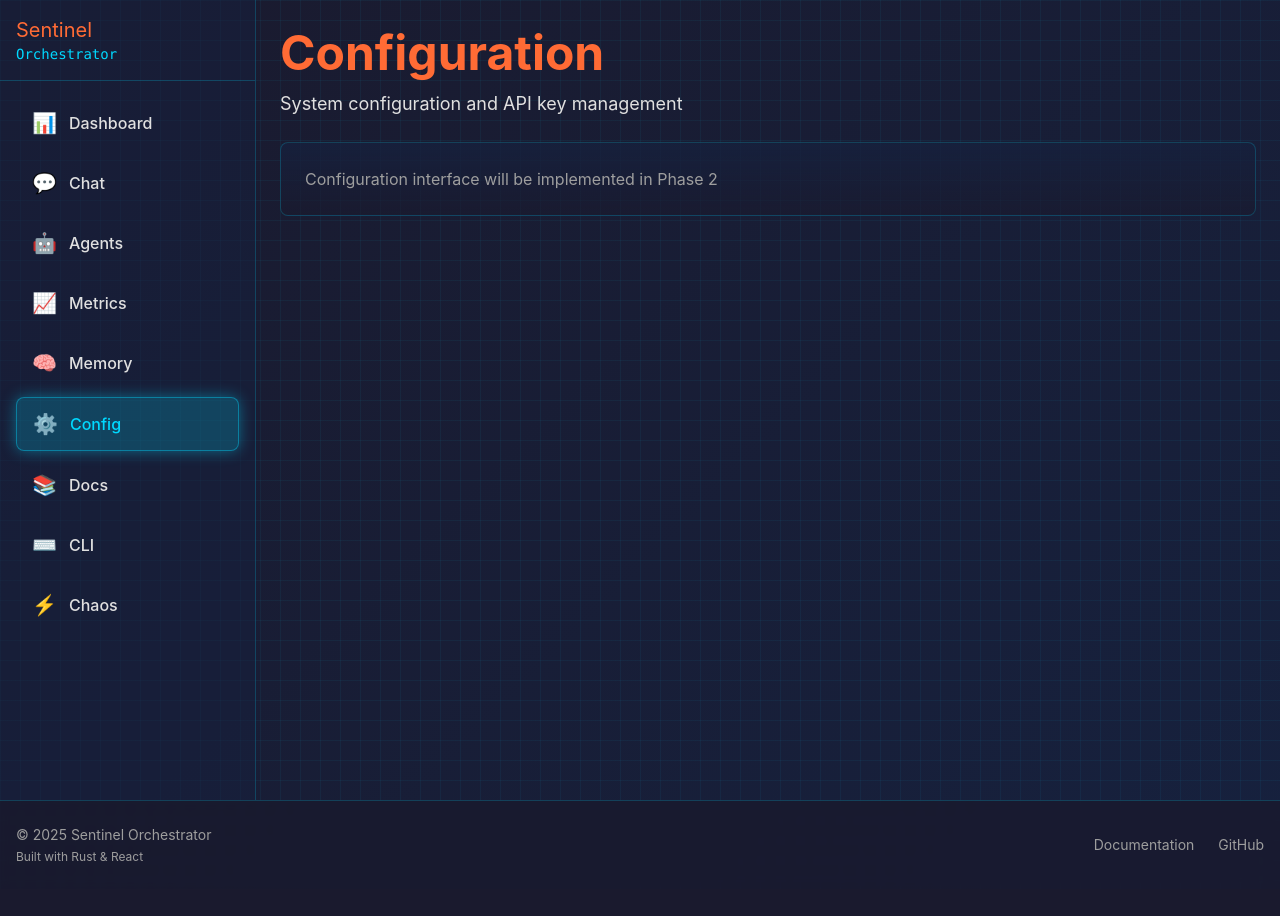
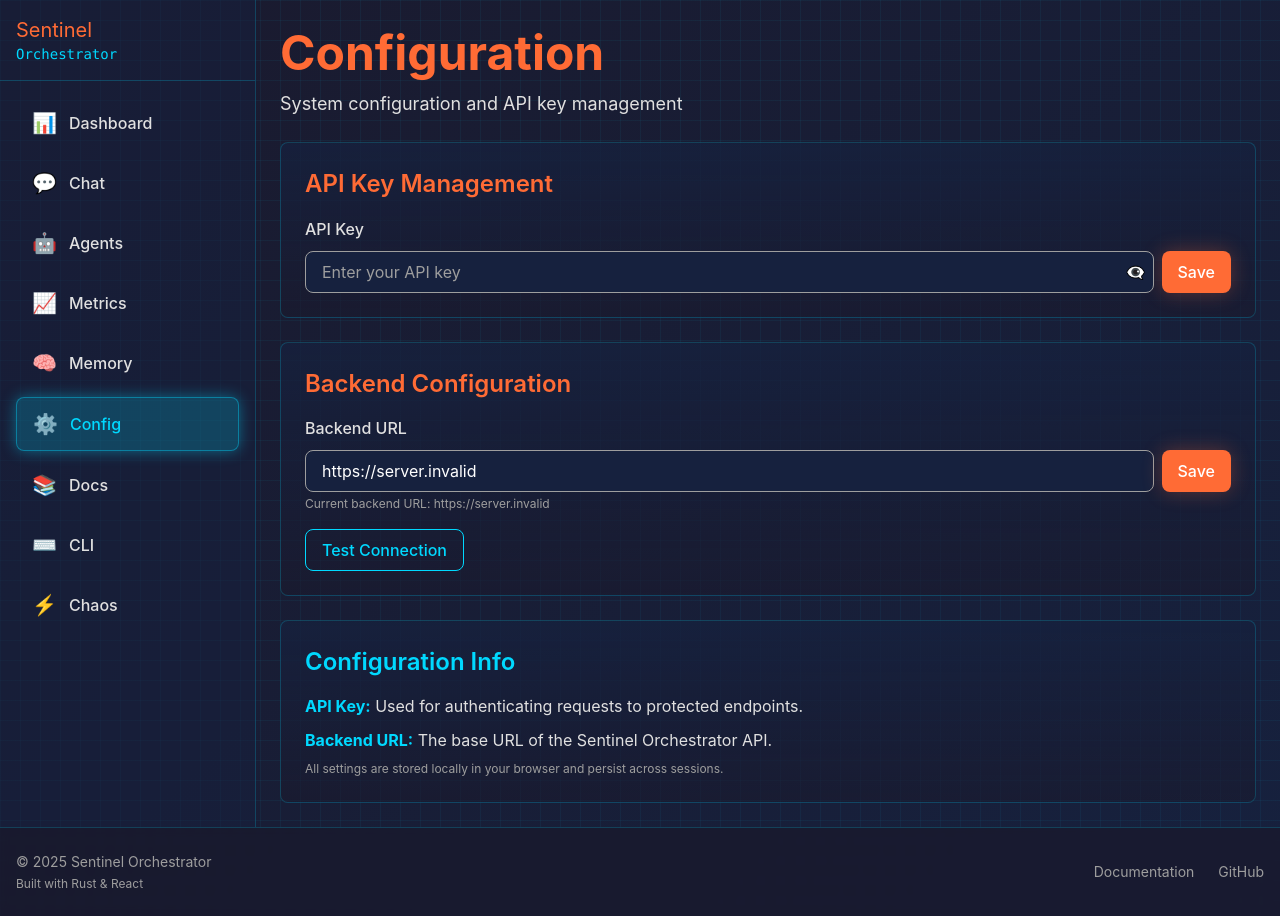
Before and after one commit to metacogna-lab/sentinel-orchestrator-rs, a React (Vite) app in the folder frontend/: page /config in a window 1280 px wide. Before the commit the page ends 889 px from the top, so only its background shows below. Built offline with nearby package versions, Linux system fonts and the light colour scheme; no server answers.

Commit message:
feat(frontend): Item 3 - Implement Config view with API key and backend URL management

```diff
--- a/frontend/src/views/Config.tsx
+++ b/frontend/src/views/Config.tsx
@@ -1,9 +1,140 @@
 /**
  * Config view - System configuration
- * Placeholder for Phase 2 implementation
+ * API key management and backend URL configuration
  */
 
+import { useState, useEffect } from 'react';
+import { useAuth } from '../store/auth';
+import { api } from '../services/api';
+import { LoadingSpinner } from '../components/ui';
+
+type ConnectionStatus = 'idle' | 'testing' | 'connected' | 'error';
+
 export function Config() {
+  const { apiKey, setApiKey, clearApiKey, hasApiKey } = useAuth();
+  const [backendUrl, setBackendUrl] = useState(api.getBaseUrl());
+  const [apiKeyInput, setApiKeyInput] = useState('');
+  const [showApiKey, setShowApiKey] = useState(false);
+  const [connectionStatus, setConnectionStatus] = useState<ConnectionStatus>('idle');
+  const [connectionError, setConnectionError] = useState<string | null>(null);
+  const [saveMessage, setSaveMessage] = useState<string | null>(null);
+
+  // Load current backend URL on mount
+  useEffect(() => {
+    setBackendUrl(api.getBaseUrl());
+  }, []);
+
+  // Pre-fill API key input if API key exists (masked)
+  useEffect(() => {
+    if (apiKey) {
+      setApiKeyInput('•'.repeat(20)); // Mask existing API key
+    }
+  }, [apiKey]);
+
+  /**
+   * Validate API key format (basic validation)
+   */
+  const validateApiKey = (key: string): boolean => {
+    const trimmed = key.trim();
+    return trimmed.length >= 8; // Minimum length check
+  };
+
+  /**
+   * Handle API key save
+   */
+  const handleSaveApiKey = () => {
+    const trimmed = apiKeyInput.trim();
+
+    if (!trimmed) {
+      setSaveMessage('API key cannot be empty');
+      setTimeout(() => setSaveMessage(null), 3000);
+      return;
+    }
+
+    // If input is masked, don't update
+    if (trimmed.startsWith('•')) {
+      setSaveMessage('API key already set. Clear it first to set a new one.');
+      setTimeout(() => setSaveMessage(null), 3000);
+      return;
+    }
+
+    if (!validateApiKey(trimmed)) {
+      setSaveMessage('API key must be at least 8 characters long');
+      setTimeout(() => setSaveMessage(null), 3000);
+      return;
+    }
+
+    setApiKey(trimmed);
+    setApiKeyInput('•'.repeat(20)); // Mask after saving
+    setSaveMessage('API key saved successfully');
+    setTimeout(() => setSaveMessage(null), 3000);
+  };
+
+  /**
+   * Handle API key clear
+   */
+  const handleClearApiKey = () => {
+    clearApiKey();
+    setApiKeyInput('');
+    setSaveMessage('API key cleared');
+    setTimeout(() => setSaveMessage(null), 3000);
+  };
+
+  /**
+   * Handle backend URL save
+   */
+  const handleSaveBackendUrl = () => {
+    const trimmed = backendUrl.trim();
+
+    if (!trimmed) {
+      setSaveMessage('Backend URL cannot be empty');
+      setTimeout(() => setSaveMessage(null), 3000);
+      return;
+    }
+
+    // Basic URL validation
+    try {
+      new URL(trimmed);
+      api.setBaseUrl(trimmed);
+      setSaveMessage('Backend URL saved successfully');
+      setTimeout(() => setSaveMessage(null), 3000);
+    } catch {
+      setSaveMessage('Invalid URL format');
+      setTimeout(() => setSaveMessage(null), 3000);
+    }
+  };
+
+  /**
+   * Test connection to backend
+   */
+  const handleTestConnection = async () => {
+    setConnectionStatus('testing');
+    setConnectionError(null);
+
+    try {
+      // Test with health endpoint (public, no auth required)
+      const response = await fetch(`${backendUrl}/health`, {
+        method: 'GET',
+        headers: {
+          'Content-Type': 'application/json',
+        },
+      });
+
+      if (response.ok) {
+        setConnectionStatus('connected');
+        setConnectionError(null);
+      } else {
+        setConnectionStatus('error');
+        setConnectionError(`HTTP ${response.status}: ${response.statusText}`);
+      }
+    } catch (error) {
+      setConnectionStatus('error');
+      setConnectionError(
+        error instanceof Error ? error.message : 'Failed to connect to backend'
+      );
+    }
+  };
+
   return (
     <div className="space-y-6">
       <div>
@@ -14,10 +145,161 @@ export function Config() {
           System configuration and API key management
         </p>
       </div>
+
+      {/* API Key Management */}
       <div className="card">
-        <p className="text-medium-gray">
-          Configuration interface will be implemented in Phase 2
-        </p>
+        <h2 className="text-h3 font-display text-rust-orange mb-4">API Key Management</h2>
+
+        <div className="space-y-4">
+          <div>
+            <label htmlFor="api-key-input" className="block text-body font-medium text-light-gray mb-2">
+              API Key
+            </label>
+            <div className="flex gap-2">
+              <div className="flex-1 relative">
+                <input
+                  id="api-key-input"
+                  type={showApiKey ? 'text' : 'password'}
+                  value={apiKeyInput}
+                  onChange={(e) => {
+                    // Don't allow editing if masked
+                    if (!apiKeyInput.startsWith('•')) {
+                      setApiKeyInput(e.target.value);
+                    }
+                  }}
+                  placeholder="Enter your API key"
+                  className="input w-full pr-10"
+                  aria-label="API key input"
+                />
+                <button
+                  type="button"
+                  onClick={() => setShowApiKey(!showApiKey)}
+                  className="absolute right-2 top-1/2 -translate-y-1/2 text-cyan-electric hover:text-rust-orange transition-colors"
+                  aria-label={showApiKey ? 'Hide API key' : 'Show API key'}
+                >
+                  {showApiKey ? '👁️' : '👁️‍🗨️'}
+                </button>
+              </div>
+              <button
+                onClick={handleSaveApiKey}
+                className="btn btn-primary"
+                disabled={apiKeyInput.startsWith('•')}
+              >
+                Save
+              </button>
+              {hasApiKey && (
+                <button
+                  onClick={handleClearApiKey}
+                  className="btn btn-danger"
+                >
+                  Clear
+                </button>
+              )}
+            </div>
+            {hasApiKey && (
+              <p className="text-caption text-medium-gray mt-1">
+                API key is set {apiKeyInput.startsWith('•') && '(masked)'}
+              </p>
+            )}
+          </div>
+
+          {saveMessage && (
+            <div
+              className={`p-3 rounded-lg ${
+                saveMessage.includes('successfully')
+                  ? 'bg-neon-green/20 border border-neon-green/40 text-neon-green'
+                  : 'bg-error-red/20 border border-error-red/40 text-error-red'
+              }`}
+            >
+              {saveMessage}
+            </div>
+          )}
+        </div>
+      </div>
+
+      {/* Backend URL Configuration */}
+      <div className="card">
+        <h2 className="text-h3 font-display text-rust-orange mb-4">Backend Configuration</h2>
+
+        <div className="space-y-4">
+          <div>
+            <label htmlFor="backend-url-input" className="block text-body font-medium text-light-gray mb-2">
+              Backend URL
+            </label>
+            <div className="flex gap-2">
+              <input
+                id="backend-url-input"
+                type="url"
+                value={backendUrl}
+                onChange={(e) => setBackendUrl(e.target.value)}
+                placeholder="http://localhost:3000"
+                className="input flex-1"
+                aria-label="Backend URL input"
+              />
+              <button
+                onClick={handleSaveBackendUrl}
+                className="btn btn-primary"
+              >
+                Save
+              </button>
+            </div>
+            <p className="text-caption text-medium-gray mt-1">
+              Current backend URL: {api.getBaseUrl()}
+            </p>
+          </div>
+
+          {/* Connection Test */}
+          <div>
+            <button
+              onClick={handleTestConnection}
+              disabled={connectionStatus === 'testing'}
+              className="btn btn-secondary"
+            >
+              {connectionStatus === 'testing' ? (
+                <>
+                  <LoadingSpinner />
+                  <span className="ml-2">Testing...</span>
+                </>
+              ) : (
+                'Test Connection'
+              )}
+            </button>
+
+            {connectionStatus === 'connected' && (
+              <div className="mt-3 p-3 rounded-lg bg-neon-green/20 border border-neon-green/40">
+                <div className="flex items-center gap-2 text-neon-green">
+                  <span className="status-dot status-active"></span>
+                  <span>Connected successfully</span>
+                </div>
+              </div>
+            )}
+
+            {connectionStatus === 'error' && connectionError && (
+              <div className="mt-3 p-3 rounded-lg bg-error-red/20 border border-error-red/40">
+                <div className="flex items-center gap-2 text-error-red">
+                  <span className="status-dot status-error"></span>
+                  <span>Connection failed: {connectionError}</span>
+                </div>
+              </div>
+            )}
+          </div>
+        </div>
+      </div>
+
+      {/* Configuration Info */}
+      <div className="card">
+        <h2 className="text-h3 font-display text-cyan-electric mb-4">Configuration Info</h2>
+        <div className="space-y-2 text-body text-light-gray">
+          <p>
+            <strong className="text-cyan-electric">API Key:</strong> Used for authenticating requests to protected endpoints.
+          </p>
+          <p>
+            <strong className="text-cyan-electric">Backend URL:</strong> The base URL of the Sentinel Orchestrator API.
+          </p>
+          <p className="text-caption text-medium-gray mt-4">
+            All settings are stored locally in your browser and persist across sessions.
+          </p>
+        </div>
       </div>
     </div>
   );
```
Also changed, not shown: 1 other file (tests, documents, lock files or other folders).
